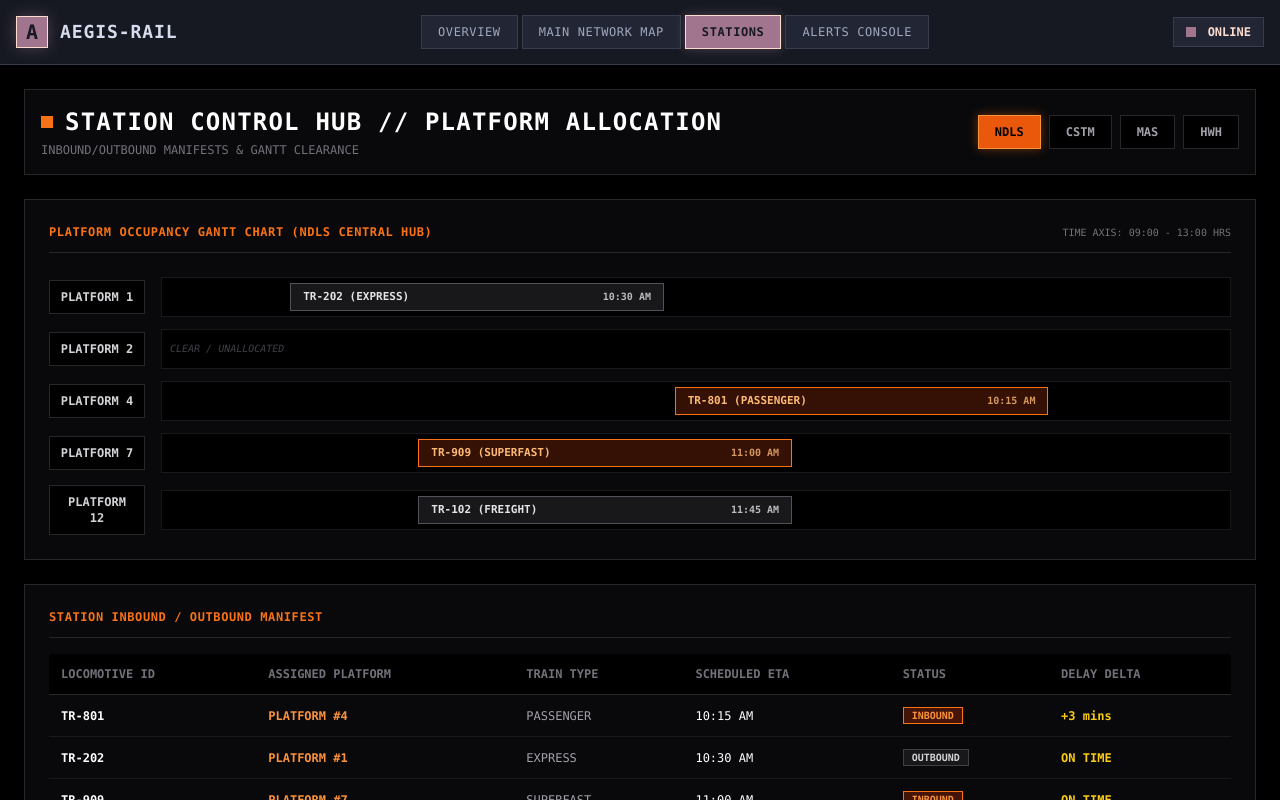
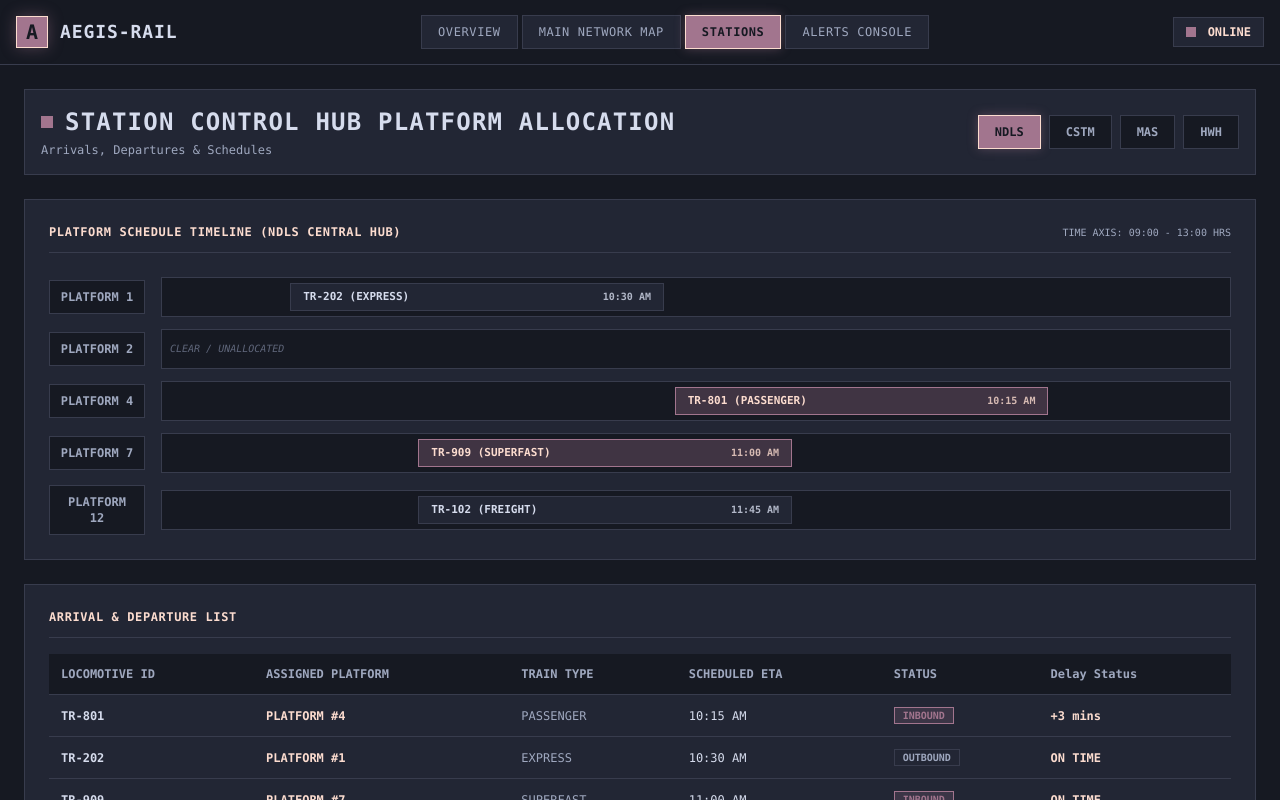
Before and after one commit to AnmolTiwari4/aegis-rail, a Next.js app in the folder frontend/: page /stations in a window 1280 px wide. Shown: the top 800 px of the page. Built offline with nearby package versions, Linux system fonts and the light colour scheme; no server answers.

Commit message:
update station control hub colors and platform gantt chart

```diff
--- a/frontend/app/stations/page.jsx
+++ b/frontend/app/stations/page.jsx
@@ -29,16 +29,16 @@ export default function StationControlPage() {
   const stationsList = ['NDLS', 'CSTM', 'MAS', 'HWH'];
 
   return (
-    <div className="w-full bg-black min-h-screen p-4 md:p-6 font-mono space-y-6">
+    <div className="w-full bg-ocean-bg min-h-screen p-4 md:p-6 font-mono space-y-6">
 
       {/* Header & Station Selector */}
-      <div className="flex flex-col md:flex-row justify-between items-start md:items-center gap-4 border border-zinc-800 bg-zinc-950 p-4">
+      <div className="flex flex-col md:flex-row justify-between items-start md:items-center gap-4 border border-ocean-border bg-ocean-surface p-4">
         <div>
-          <h1 className="text-xl md:text-2xl font-bold uppercase text-white tracking-wider flex items-center gap-3">
-            <span className="w-3 h-3 bg-orange-500 inline-block"></span>
-            STATION CONTROL HUB // PLATFORM ALLOCATION
+          <h1 className="text-xl md:text-2xl font-bold uppercase text-ocean-light tracking-wider flex items-center gap-3">
+            <span className="w-3 h-3 bg-ocean-mauve inline-block"></span>
+            STATION CONTROL HUB  PLATFORM ALLOCATION
           </h1>
-          <p className="text-zinc-500 text-xs mt-1">INBOUND/OUTBOUND MANIFESTS & GANTT CLEARANCE</p>
+          <p className="text-ocean-soft text-xs mt-1">Arrivals, Departures & Schedules</p>
         </div>
 
         {/* Station Tabs */}
@@ -47,11 +47,10 @@ export default function StationControlPage() {
             <button
               key={stn}
               onClick={() => setSelectedStation(stn)}
-              className={`px-4 py-2 border text-xs font-bold uppercase transition-all ${
-                selectedStation === stn
-                  ? 'bg-orange-600 border-orange-400 text-black shadow-[0_0_10px_rgba(249,115,22,0.4)]'
-                  : 'bg-black border-zinc-800 text-zinc-400 hover:border-orange-500/50 hover:text-white'
-              }`}
+              className={`px-4 py-2 border text-xs font-bold uppercase transition-all ${selectedStation === stn
+                ? 'bg-ocean-mauve border-ocean-peach text-ocean-bg shadow-[0_0_10px_rgba(162,117,142,0.4)]'
+                : 'bg-ocean-bg border-ocean-border text-ocean-soft hover:border-ocean-mauve hover:text-ocean-light'
+                }`}
             >
               {stn}
             </button>
@@ -63,12 +62,12 @@ export default function StationControlPage() {
       <div className="space-y-6">
 
         {/* Platform Allocation Gantt Chart Visualizer */}
-        <div className="border border-zinc-800 bg-zinc-950 p-6 space-y-4">
-          <div className="flex justify-between items-center border-b border-zinc-800 pb-3">
-            <h3 className="text-orange-500 font-bold text-xs uppercase tracking-wider">
-              PLATFORM OCCUPANCY GANTT CHART ({stationData?.station_name})
+        <div className="border border-ocean-border bg-ocean-surface p-6 space-y-4">
+          <div className="flex justify-between items-center border-b border-ocean-border pb-3">
+            <h3 className="text-ocean-peach font-bold text-xs uppercase tracking-wider">
+              Platform Schedule Timeline ({stationData?.station_name})
             </h3>
-            <span className="text-zinc-500 text-[10px]">TIME AXIS: 09:00 - 13:00 HRS</span>
+            <span className="text-ocean-soft text-[10px]">TIME AXIS: 09:00 - 13:00 HRS</span>
           </div>
 
           {/* Gantt Matrix Grid */}
@@ -78,18 +77,17 @@ export default function StationControlPage() {
 
               return (
                 <div key={platformNum} className="flex items-center gap-4 text-xs">
-                  <div className="w-24 border border-zinc-800 bg-black p-2 text-center font-bold text-zinc-300">
+                  <div className="w-24 border border-ocean-border bg-ocean-bg p-2 text-center font-bold text-ocean-soft">
                     PLATFORM {platformNum}
                   </div>
 
-                  <div className="flex-1 h-10 border border-zinc-900 bg-black relative flex items-center px-2">
+                  <div className="flex-1 h-10 border border-ocean-border bg-ocean-bg relative flex items-center px-2">
                     {assignedTrain ? (
                       <div
-                        className={`absolute h-7 px-3 flex items-center justify-between border font-bold text-[11px] ${
-                          assignedTrain.status === 'INBOUND'
-                            ? 'bg-orange-950/80 border-orange-500 text-orange-300'
-                            : 'bg-zinc-900 border-zinc-600 text-zinc-200'
-                        }`}
+                        className={`absolute h-7 px-3 flex items-center justify-between border font-bold text-[11px] ${assignedTrain.status === 'INBOUND'
+                          ? 'bg-ocean-mauve/30 border-ocean-mauve text-ocean-peach'
+                          : 'bg-ocean-surface border-ocean-border text-ocean-light'
+                          }`}
                         style={{
                           left: `${(platformNum * 12) % 60}%`,
                           width: '35%'
@@ -99,7 +97,7 @@ export default function StationControlPage() {
                         <span className="text-[10px] opacity-80">{assignedTrain.eta}</span>
                       </div>
                     ) : (
-                      <span className="text-zinc-700 text-[10px] italic">CLEAR / UNALLOCATED</span>
+                      <span className="text-ocean-medium text-[10px] italic">CLEAR / UNALLOCATED</span>
                     )}
                   </div>
                 </div>
@@ -109,38 +107,37 @@ export default function StationControlPage() {
         </div>
 
         {/* Inbound/Outbound Manifest Table */}
-        <div className="border border-zinc-800 bg-zinc-950 p-6 space-y-4">
-          <h3 className="text-orange-500 font-bold text-xs uppercase tracking-wider border-b border-zinc-800 pb-3">
-            STATION INBOUND / OUTBOUND MANIFEST
+        <div className="border border-ocean-border bg-ocean-surface p-6 space-y-4">
+          <h3 className="text-ocean-peach font-bold text-xs uppercase tracking-wider border-b border-ocean-border pb-3">
+            Arrival & Departure List
           </h3>
 
           <div className="overflow-x-auto">
             <table className="w-full text-left text-xs font-mono border-collapse">
               <thead>
-                <tr className="border-b border-zinc-800 text-zinc-500 bg-black">
+                <tr className="border-b border-ocean-border text-ocean-soft bg-ocean-bg">
                   <th className="p-3">LOCOMOTIVE ID</th>
                   <th className="p-3">ASSIGNED PLATFORM</th>
                   <th className="p-3">TRAIN TYPE</th>
                   <th className="p-3">SCHEDULED ETA</th>
                   <th className="p-3">STATUS</th>
-                  <th className="p-3">DELAY DELTA</th>
+                  <th className="p-3">Delay Status</th>
                 </tr>
               </thead>
-              <tbody className="divide-y divide-zinc-900">
+              <tbody className="divide-y divide-ocean-border">
                 {stationData?.manifest.map((row) => (
-                  <tr key={row.train_id} className="hover:bg-zinc-900/50 transition-colors">
-                    <td className="p-3 font-bold text-white">{row.train_id}</td>
-                    <td className="p-3 text-orange-400 font-bold">PLATFORM #{row.platform}</td>
-                    <td className="p-3 text-zinc-400">{row.type}</td>
-                    <td className="p-3 text-white">{row.eta}</td>
+                  <tr key={row.train_id} className="hover:bg-ocean-hover/50 transition-colors">
+                    <td className="p-3 font-bold text-ocean-light">{row.train_id}</td>
+                    <td className="p-3 text-ocean-peach font-bold">PLATFORM #{row.platform}</td>
+                    <td className="p-3 text-ocean-soft">{row.type}</td>
+                    <td className="p-3 text-ocean-light">{row.eta}</td>
                     <td className="p-3">
-                      <span className={`px-2 py-0.5 text-[10px] font-bold border ${
-                        row.status === 'INBOUND' ? 'border-orange-500 bg-orange-950 text-orange-400' : 'border-zinc-700 bg-zinc-900 text-zinc-300'
-                      }`}>
+                      <span className={`px-2 py-0.5 text-[10px] font-bold border ${row.status === 'INBOUND' ? 'border-ocean-mauve bg-ocean-mauve/20 text-ocean-mauve' : 'border-ocean-border bg-ocean-surface text-ocean-soft'
+                        }`}>
                         {row.status}
                       </span>
                     </td>
-                    <td className="p-3 font-bold text-yellow-400">
+                    <td className="p-3 font-bold text-ocean-peach">
                       {row.delay_min > 0 ? `+${row.delay_min} mins` : 'ON TIME'}
                     </td>
                   </tr>
```
